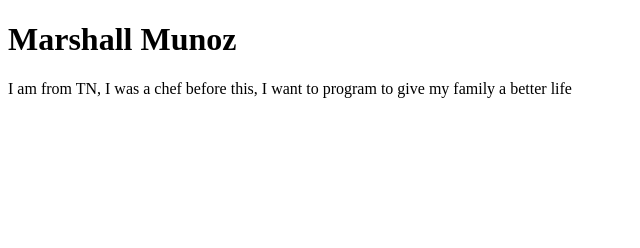
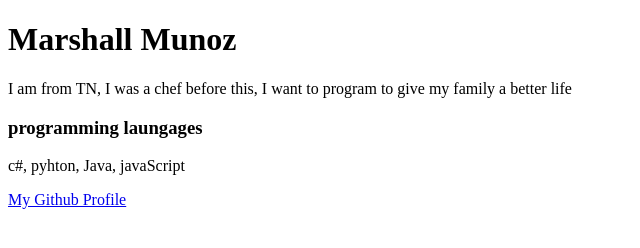
Before and after one commit to marshmun/Git-skills, a plain HTML site: page index.html in a window 1280 px wide. Shown: the whole page, without its empty margins (0-640 px from the left). Drawn offline with Linux system fonts and the light colour scheme.

Commit message:
third commit

```diff
--- a/index.html
+++ b/index.html
@@ -11,6 +11,9 @@
 <body>
     <h1>Marshall Munoz</h1>
     <p> I am from TN, I was a chef before this, I want to program to give my family a better life</p>
+    <h3>programming laungages</h3>
+    <p> c#, pyhton, Java, javaScript</p>
+    <a href="https://github.com/marshmun" target="_blank">My Github Profile</a>
 </body>
 
 </html>
```
